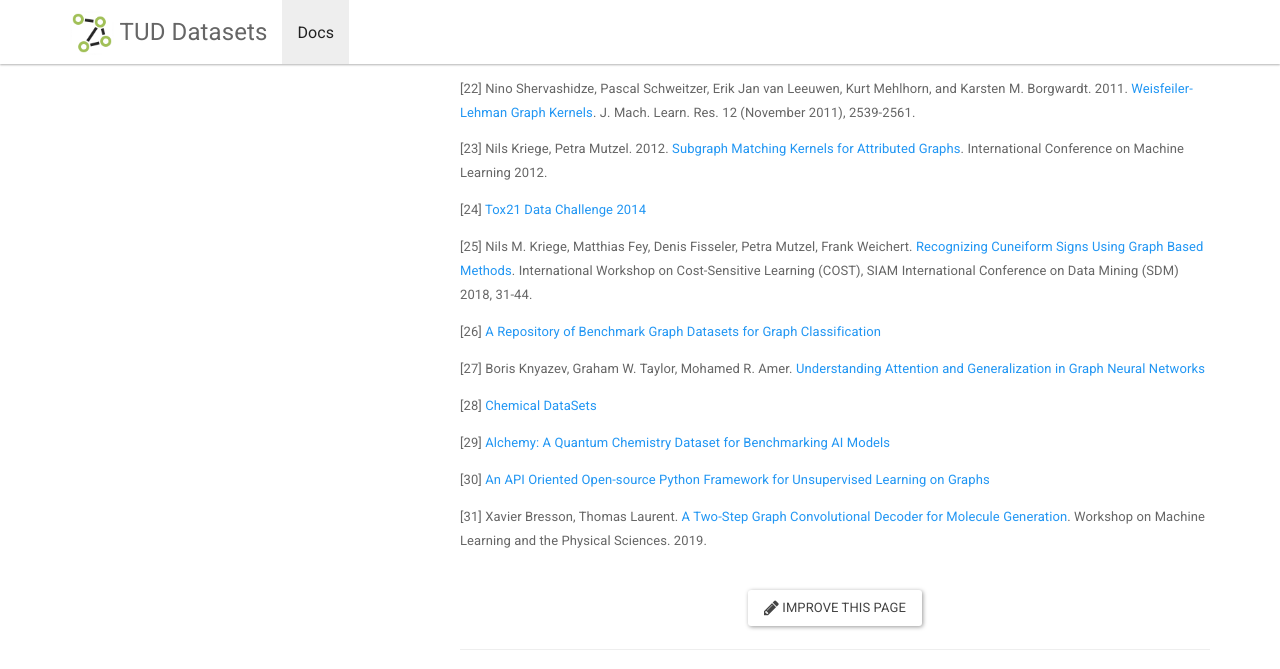
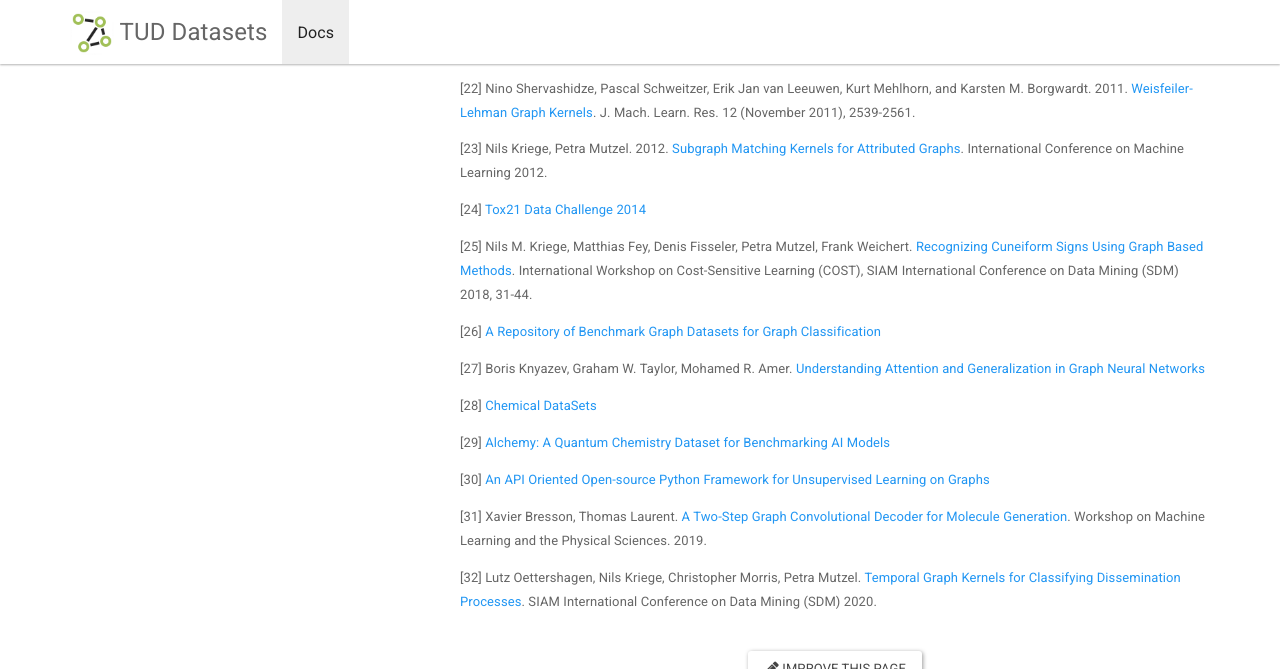
Before and after one commit to chrsmrrs/datasets, a Jekyll site: the page built from _docs/bibliography.md, in a window 1280 px wide and 900 px high, scrolled down 1267 px, cut to the strip 0-669 px from the top of the window. Built offline with Jekyll 4.4.1, drawn with Linux system fonts in a browser that asks for light colours.

Commit message:
Update bibliography.md
added [32]

```diff
--- a/_docs/bibliography.md
+++ b/_docs/bibliography.md
@@ -76,3 +76,5 @@ Feb. 1996.
 [30] [An API Oriented Open-source Python Framework for Unsupervised Learning on Graphs](https://github.com/benedekrozemberczki/karateclub)
 
 [31] Xavier Bresson, Thomas Laurent. [A Two-Step Graph Convolutional Decoder for Molecule Generation](https://ml4physicalsciences.github.io/files/NeurIPS_ML4PS_2019_93.pdf). Workshop on Machine Learning and the Physical Sciences. 2019.
+
+[32] Lutz Oettershagen, Nils Kriege, Christopher Morris, Petra Mutzel. [Temporal Graph Kernels for Classifying Dissemination Processes](https://arxiv.org/pdf/1911.05496.pdf). SIAM International Conference on Data Mining (SDM) 2020.
```
